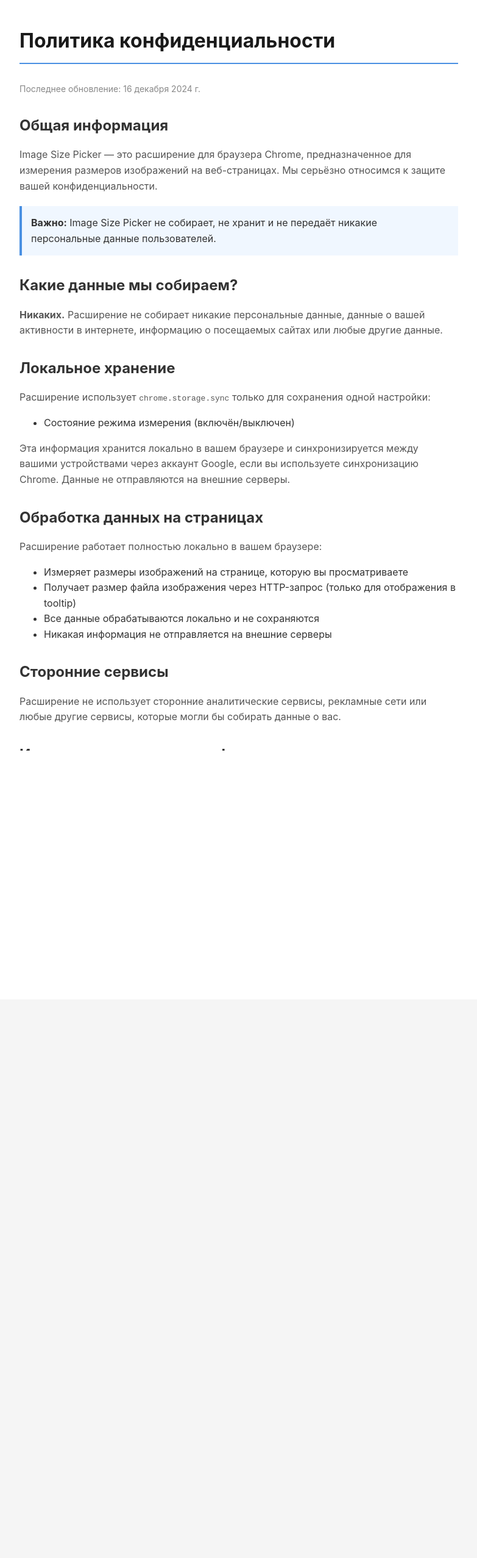
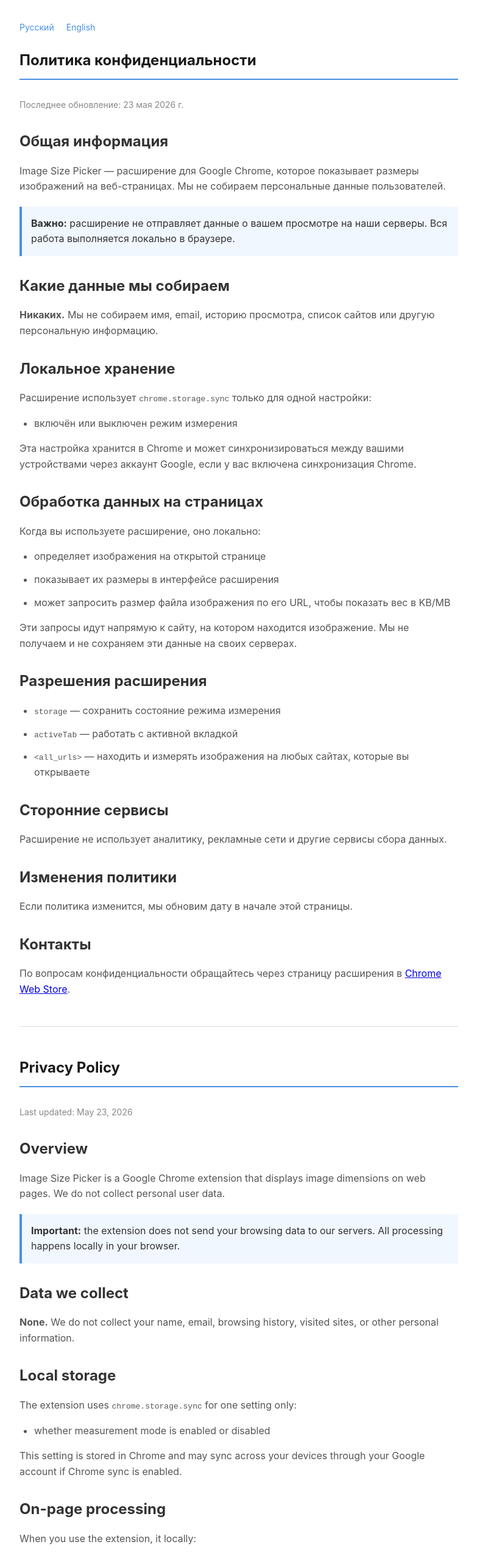
Before and after one commit to intr1x/image-size-picker-privacy, a plain HTML site: page privacy-policy.html in a window 1280 px wide. Shown: the part 40-2595 px from the top of the page at 61% size, without its empty margins (248-1031 px from the left). Before the commit the page ends 1679 px from the top, so only its background shows below. Drawn offline with Linux system fonts and the light colour scheme.

Commit message:
Fix privacy policy page and enable public GitHub Pages.
Update bilingual policy, add index redirect, and prepare repo for Chrome Web Store URL.

Co-authored-by: Cursor <cursoragent@cursor.com>

```diff
--- /dev/null
+++ b/index.html
@@ -0,0 +1,13 @@
+<!DOCTYPE html>
+<html lang="en">
+<head>
+    <meta charset="UTF-8">
+    <meta http-equiv="refresh" content="0; url=privacy-policy.html">
+    <meta name="viewport" content="width=device-width, initial-scale=1.0">
+    <title>Image Size Picker — Privacy Policy</title>
+    <link rel="canonical" href="privacy-policy.html">
+</head>
+<body>
+    <p><a href="privacy-policy.html">Privacy Policy — Image Size Picker</a></p>
+</body>
+</html>
--- a/privacy-policy.html
+++ b/privacy-policy.html
@@ -3,7 +3,7 @@
 <head>
     <meta charset="UTF-8">
     <meta name="viewport" content="width=device-width, initial-scale=1.0">
-    <title>Политика конфиденциальности - Image Size Picker</title>
+    <title>Privacy Policy — Image Size Picker</title>
     <style>
         body {
             font-family: -apple-system, BlinkMacSystemFont, 'Segoe UI', Roboto, 'Helvetica Neue', Arial, sans-serif;
@@ -31,9 +31,12 @@
             margin-top: 30px;
             margin-bottom: 15px;
         }
-        p {
-            margin-bottom: 15px;
+        p, li {
+            margin-bottom: 12px;
             color: #555;
+        }
+        ul {
+            padding-left: 24px;
         }
         .highlight {
             background: #f0f7ff;
@@ -46,73 +49,166 @@
             font-size: 14px;
             margin-bottom: 20px;
         }
+        .lang-switch {
+            margin-bottom: 24px;
+            font-size: 14px;
+        }
+        .lang-switch a {
+            color: #4A90E2;
+            text-decoration: none;
+            margin-right: 16px;
+        }
+        .lang-switch a:hover {
+            text-decoration: underline;
+        }
+        hr.section {
+            margin: 48px 0;
+            border: none;
+            border-top: 1px solid #ddd;
+        }
     </style>
 </head>
 <body>
     <div class="container">
+        <p class="lang-switch">
+            <a href="#ru">Русский</a>
+            <a href="#en">English</a>
+        </p>
+
+        <section id="ru">
             <h1>Политика конфиденциальности</h1>
-        <p class="date">Последнее обновление: 16 декабря 2024 г.</p>
+            <p class="date">Последнее обновление: 23 мая 2026 г.</p>
 
             <h2>Общая информация</h2>
             <p>
-            Image Size Picker — это расширение для браузера Chrome, предназначенное для измерения размеров изображений на веб-страницах.
-            Мы серьёзно относимся к защите вашей конфиденциальности.
+                Image Size Picker — расширение для Google Chrome, которое показывает размеры изображений на веб-страницах.
+                Мы не собираем персональные данные пользователей.
             </p>
 
             <div class="highlight">
-            <strong>Важно:</strong> Image Size Picker не собирает, не хранит и не передаёт никакие персональные данные пользователей.
+                <strong>Важно:</strong> расширение не отправляет данные о вашем просмотре на наши серверы.
+                Вся работа выполняется локально в браузере.
             </div>
 
-        <h2>Какие данные мы собираем?</h2>
-        <p>
-            <strong>Никаких.</strong> Расширение не собирает никакие персональные данные, данные о вашей активности в интернете,
-            информацию о посещаемых сайтах или любые другие данные.
-        </p>
+            <h2>Какие данные мы собираем</h2>
+            <p><strong>Никаких.</strong> Мы не собираем имя, email, историю просмотра, список сайтов или другую персональную информацию.</p>
 
             <h2>Локальное хранение</h2>
-        <p>
-            Расширение использует <code>chrome.storage.sync</code> только для сохранения одной настройки:
-        </p>
+            <p>Расширение использует <code>chrome.storage.sync</code> только для одной настройки:</p>
             <ul>
-            <li>Состояние режима измерения (включён/выключен)</li>
+                <li>включён или выключен режим измерения</li>
             </ul>
             <p>
-            Эта информация хранится локально в вашем браузере и синхронизируется между вашими устройствами через аккаунт Google,
-            если вы используете синхронизацию Chrome. Данные не отправляются на внешние серверы.
+                Эта настройка хранится в Chrome и может синхронизироваться между вашими устройствами через аккаунт Google,
+                если у вас включена синхронизация Chrome.
             </p>
 
             <h2>Обработка данных на страницах</h2>
+            <p>Когда вы используете расширение, оно локально:</p>
+            <ul>
+                <li>определяет изображения на открытой странице</li>
+                <li>показывает их размеры в интерфейсе расширения</li>
+                <li>может запросить размер файла изображения по его URL, чтобы показать вес в KB/MB</li>
+            </ul>
             <p>
-            Расширение работает полностью локально в вашем браузере:
+                Эти запросы идут напрямую к сайту, на котором находится изображение.
+                Мы не получаем и не сохраняем эти данные на своих серверах.
             </p>
+
+            <h2>Разрешения расширения</h2>
             <ul>
-            <li>Измеряет размеры изображений на странице, которую вы просматриваете</li>
-            <li>Получает размер файла изображения через HTTP-запрос (только для отображения в tooltip)</li>
-            <li>Все данные обрабатываются локально и не сохраняются</li>
-            <li>Никакая информация не отправляется на внешние серверы</li>
+                <li><code>storage</code> — сохранить состояние режима измерения</li>
+                <li><code>activeTab</code> — работать с активной вкладкой</li>
+                <li><code>&lt;all_urls&gt;</code> — находить и измерять изображения на любых сайтах, которые вы открываете</li>
             </ul>
 
             <h2>Сторонние сервисы</h2>
             <p>
-            Расширение не использует сторонние аналитические сервисы, рекламные сети или любые другие сервисы,
-            которые могли бы собирать данные о вас.
+                Расширение не использует аналитику, рекламные сети и другие сервисы сбора данных.
             </p>
 
-        <h2>Изменения в политике конфиденциальности</h2>
+            <h2>Изменения политики</h2>
             <p>
-            Если мы внесём изменения в эту политику конфиденциальности, мы обновим дату "Последнее обновление" в начале документа.
+                Если политика изменится, мы обновим дату в начале этой страницы.
             </p>
 
             <h2>Контакты</h2>
             <p>
-            Если у вас есть вопросы о политике конфиденциальности, пожалуйста, свяжитесь с нами через
-            <a href="https://chrome.google.com/webstore" target="_blank">Chrome Web Store</a> (раздел поддержки расширения).
+                По вопросам конфиденциальности обращайтесь через страницу расширения в
+                <a href="https://chromewebstore.google.com/" target="_blank" rel="noopener noreferrer">Chrome Web Store</a>.
+            </p>
+        </section>
+
+        <hr class="section">
+
+        <section id="en">
+            <h1>Privacy Policy</h1>
+            <p class="date">Last updated: May 23, 2026</p>
+
+            <h2>Overview</h2>
+            <p>
+                Image Size Picker is a Google Chrome extension that displays image dimensions on web pages.
+                We do not collect personal user data.
             </p>
 
-        <hr style="margin: 40px 0; border: none; border-top: 1px solid #ddd;">
+            <div class="highlight">
+                <strong>Important:</strong> the extension does not send your browsing data to our servers.
+                All processing happens locally in your browser.
+            </div>
+
+            <h2>Data we collect</h2>
+            <p><strong>None.</strong> We do not collect your name, email, browsing history, visited sites, or other personal information.</p>
+
+            <h2>Local storage</h2>
+            <p>The extension uses <code>chrome.storage.sync</code> for one setting only:</p>
+            <ul>
+                <li>whether measurement mode is enabled or disabled</li>
+            </ul>
+            <p>
+                This setting is stored in Chrome and may sync across your devices through your Google account
+                if Chrome sync is enabled.
+            </p>
+
+            <h2>On-page processing</h2>
+            <p>When you use the extension, it locally:</p>
+            <ul>
+                <li>detects images on the page you are viewing</li>
+                <li>displays their dimensions in the extension UI</li>
+                <li>may request an image file size from its URL to show weight in KB/MB</li>
+            </ul>
+            <p>
+                These requests go directly to the website hosting the image.
+                We do not receive or store this data on our servers.
+            </p>
+
+            <h2>Extension permissions</h2>
+            <ul>
+                <li><code>storage</code> — save measurement mode state</li>
+                <li><code>activeTab</code> — interact with the active tab</li>
+                <li><code>&lt;all_urls&gt;</code> — find and measure images on sites you open</li>
+            </ul>
+
+            <h2>Third-party services</h2>
+            <p>
+                The extension does not use analytics, ad networks, or other data collection services.
+            </p>
+
+            <h2>Policy changes</h2>
+            <p>
+                If this policy changes, we will update the date at the top of this page.
+            </p>
+
+            <h2>Contact</h2>
+            <p>
+                For privacy questions, contact us through the extension page in the
+                <a href="https://chromewebstore.google.com/" target="_blank" rel="noopener noreferrer">Chrome Web Store</a>.
+            </p>
+        </section>
+
+        <hr class="section">
 
         <p style="color: #888; font-size: 14px; text-align: center;">
-            © 2024 Image Size Picker. Все права защищены.
+            © 2026 Image Size Picker
         </p>
     </div>
 </body>
```
Lines whose indentation alone changed are shown as unchanged.
